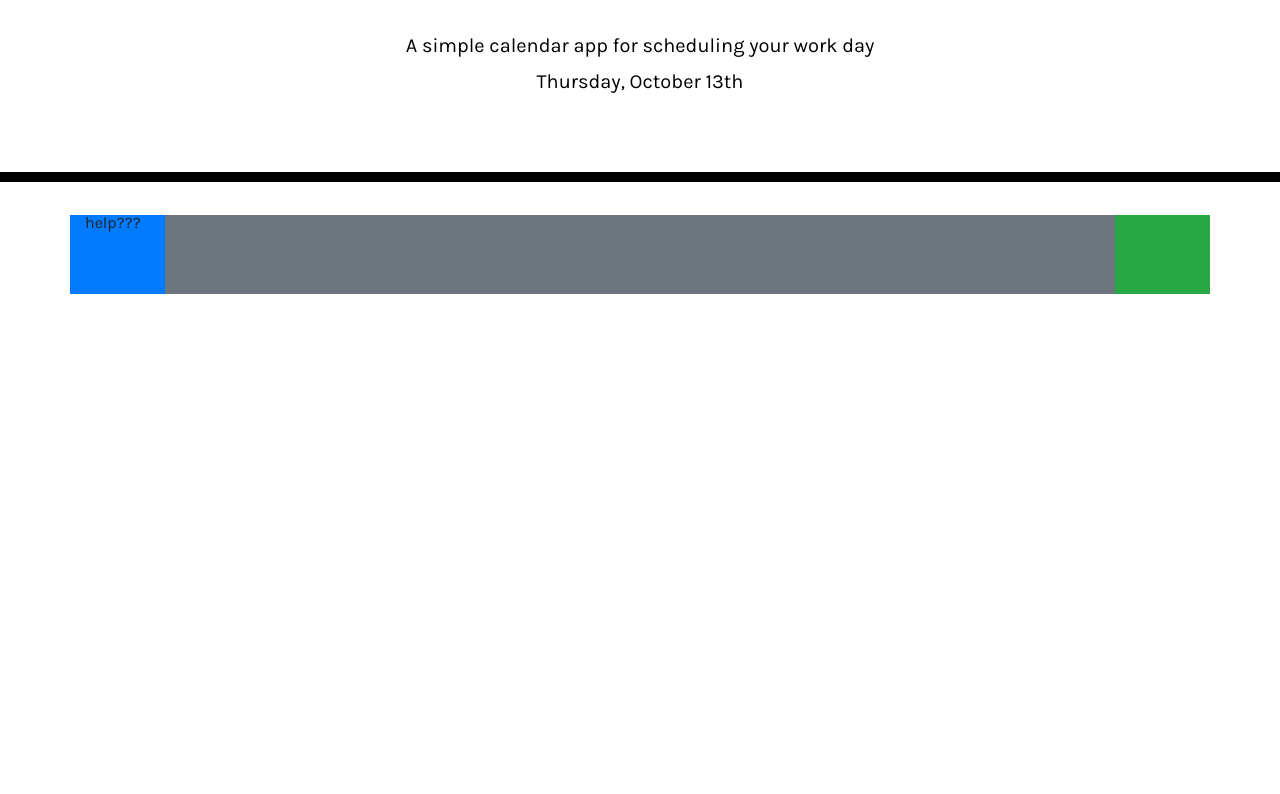
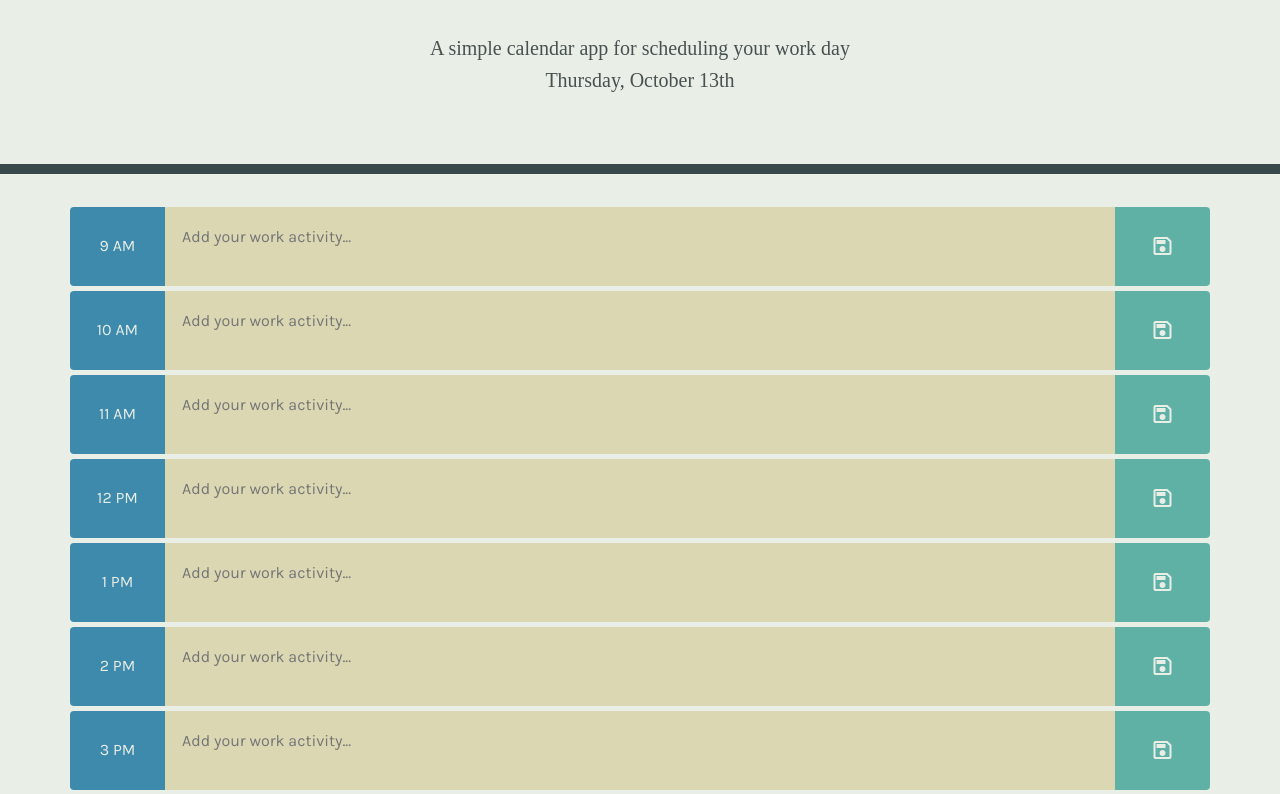
Before and after one commit to awoelf/work-day-scheduler, a plain HTML site: page index.html in a window 1280 px wide. Shown: the part 211-1005 px from the top of the page. Before the commit the page ends 800 px from the top, so only its background shows below. Drawn offline with nearby package versions, Linux system fonts and the light colour scheme; a web font is replaced by a local one.

Commit message:
added time blocks

```diff
--- a/assets/css/style.css
+++ b/assets/css/style.css
@@ -1,45 +1,68 @@
-h1 {
+:root {
+  --save-btn: #5eb1a4;
+  --save-btn-hover: #309281;
+  --textarea-present: #dad7b2;
+  --textarea-past: #c5d8cf;
+  --textarea-future: #9bc3c0;
+  --textarea-color: #485152;
+  --text-color: #39484B;
+  --bg-color: #E9EEE6;
+  --hour-color: #3d8aac;
+}
+
+h1, h4 {
   font-family: "Podkova", serif;
+}
+
+h4 {
+  color: var(--textarea-color);
+}
+
+p {
+  color: var(--bg-color);
 }
 
 body {
   font-family: "Karla", sans-serif;
   font-size: 16px;
   line-height: 1;
+  background-color: var(--bg-color);
 }
 
 textarea {
   background: transparent;
   border: none;
   resize: none;
-  color: #000000;
-  border-left: 1px solid black;
-  padding: 10px;
+  color: var(--textarea-color);
+  /* padding: 10px; */
 }
 
 .jumbotron {
   text-align: center;
   background-color: transparent;
-  color: black;
+  color: var(--text-color);
   border-radius: 0;
-  border-bottom: 10px solid black;
+  border-bottom: 10px solid var(--text-color);
 }
 
 .description {
   white-space: pre-wrap;
 }
 
-.time-block {
-  text-align: center;
-  border-radius: 15px;
-}
-
 .row {
   white-space: pre-wrap;
   height: 80px;
-  border-top: 1px solid white;
+  border-top: 1px solid var(--bg-color);
 }
 
+.text-col {
+  background-color: var(--textarea-present);
+}
+
+.hour-col {
+  background-color: var(--hour-color);
+}
+/*
 .hour {
   background-color: #ffffff;
   color: #000000;
@@ -59,17 +82,17 @@ textarea {
 .future {
   background-color: #77dd77;
   color: white;
+} */
+
+.btn-primary {
+  background-color: var(--save-btn);
+  border: 0;
+  border-radius: 0;
+  color: var(--bg-color);
 }
 
-.saveBtn {
-  border-left: 1px solid black;
-  border-top-right-radius: 15px;
-  border-bottom-right-radius: 15px;
-  background-color: #06aed5;
-  color: white;
-}
-
-.saveBtn i:hover {
+.btn-primary:hover, .btn-primary:hover > span{
   font-size: 20px;
+  background-color: var(--save-btn-hover);
   transition: all 0.3s ease-in-out;
 }
--- a/assets/js/script.js
+++ b/assets/js/script.js
@@ -1,23 +1,61 @@
 let scheduleContainer = $("#schedule-container");
 let timeDisplay = $("#currentDay");
+let lastHour = 17;
 
 function displayTime() {
   let currentTime = moment().format("dddd, MMMM Do");
   timeDisplay.text(currentTime);
 }
 
-let hourRow = $("<div>")
-  .addClass("row")
-  .attr("id", "9-am")
-  .append(
-    $("<div>").addClass("col-1 bg-primary").append($("<p>").attr("id", "hour"))
-  )
-  .append(
-    $("<div>").addClass("col-10 bg-secondary activity").attr("id", "activity")
-  )
-  .append($("<div>").addClass("col-1 bg-success").attr("id", "btn"));
+function createHours() {
+  for (let i = 9; i < lastHour + 1; i++) {
+    scheduleContainer.addClass("").append(
+      $("<div>")
+        .addClass("row my-1")
+        .attr("id", `hour${i}`)
+        .append(
+          $("<div>")
+            .addClass("col-1 d-flex justify-content-center rounded-left hour-col")
+            .append($("<p>").addClass("my-auto").attr("id", "time"))
+        )
+        .append(
+          $("<div>")
+            .addClass(
+              "col-10 activity d-flex justify-content-start text-col"
+            )
+            .append(
+              $("<textarea>")
+                .attr("id", "activity")
+                .attr("rows", "2")
+                .attr("placeholder", "Add your work activity...")
+                .addClass("my-auto w-100")
+            )
+        )
+        .append(
+          $("<div>")
+            .addClass("col-1 d-flex justify-content-center btn btn-primary rounded-right save-btn")
+            .attr("id", "btn")
+            .append(
+              $("<span>")
+                .addClass("material-symbols-outlined my-auto")
+                .text("save")
+            )
+        )
+    );
+    $(`#hour${i}`).find("#time").text(moment().hour(i).format("h A"));
+  }
+}
 
+// Allows user to save activity to respective hour to local storage
+function saveActivity() {
+
+}
+
+// Changes the background color of the hour's textarea to reflect the past, present, and future status.
+function currentHour() {
+
+}
 
 displayTime();
-scheduleContainer.append(hourRow);
-$("#hour").text("help???");
+
+createHours();
--- a/index.html
+++ b/index.html
@@ -6,7 +6,9 @@
     <meta http-equiv="X-UA-Compatible" content="ie=edge" />
     <link
       rel="stylesheet"
-      href="https://stackpath.bootstrapcdn.com/bootstrap/4.3.1/css/bootstrap.min.css"
+      href="https://cdn.jsdelivr.net/npm/bootstrap@4.6.2/dist/css/bootstrap.min.css"
+      integrity="sha384-xOolHFLEh07PJGoPkLv1IbcEPTNtaed2xpHsD9ESMhqIYd0nLMwNLD69Npy4HI+N"
+      crossorigin="anonymous"
     />
     <link
       href="https://fonts.googleapis.com/css2?family=Karla&family=Podkova:wght@500&display=swap"
@@ -24,12 +26,15 @@
   <body>
     <header class="jumbotron">
       <h1 class="display-3">Work Day Scheduler</h1>
-      <p class="lead">A simple calendar app for scheduling your work day</p>
-      <p id="currentDay" class="lead"></p>
+      <h4 class="lead">A simple calendar app for scheduling your work day</h4>
+      <h4 id="currentDay" class="lead"></h4>
     </header>
     <div id="schedule-container" class="container">
       <!-- Timeblocks go here -->
     </div>
+    <footer>
+      <h4 class="text-center p-4">Created by awoelf</h4>
+    </footer>
 
     <script src="https://ajax.googleapis.com/ajax/libs/jquery/3.6.1/jquery.min.js"></script>
     <script src="https://cdnjs.cloudflare.com/ajax/libs/moment.js/2.24.0/moment.min.js"></script>
```
